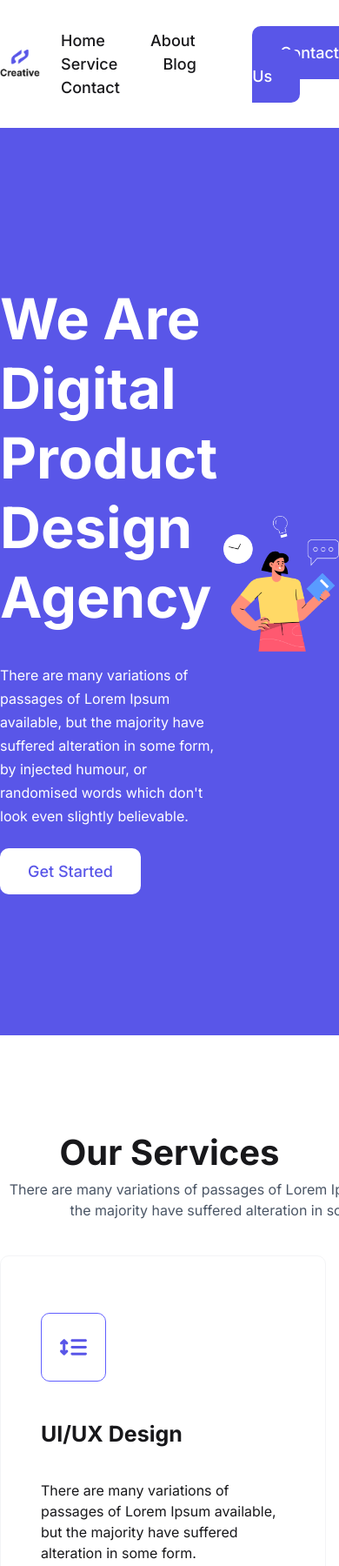
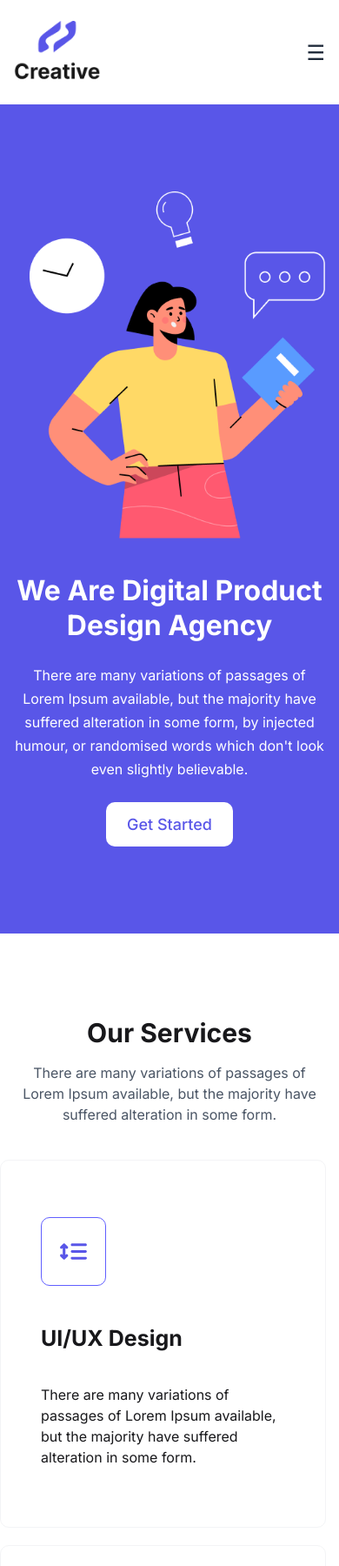
Before and after one commit to MD-Sabbir-Hosain-Rafi99/HW25, a website: page index.html in a window 390 px wide. Shown: the top 1800 px of the page at 87% size. Drawn offline with Linux system fonts and the light colour scheme.

Commit message:
Navbar and Banner Section Responsive Complete

```diff
--- a/index.html
+++ b/index.html
@@ -1,11 +1,9 @@
 <!DOCTYPE html>
 <html lang="en">
-
 <head>
   <meta charset="UTF-8" />
   <meta name="viewport" content="width=device-width, initial-scale=1.0" />
   <title>HW 25</title>
-
   <!-- Google Fonts Start -->
   <link rel="preconnect" href="https://fonts.googleapis.com" />
   <link rel="preconnect" href="https://fonts.gstatic.com" crossorigin />
@@ -13,107 +11,76 @@
     href="https://fonts.googleapis.com/css2?family=Inter:ital,opsz,wght@0,14..32,100..900;1,14..32,100..900&display=swap"
     rel="stylesheet" />
   <!-- Google Fonts End -->
-
   <link rel="stylesheet" href="src/output.css" />
 </head>
-
 <body>
   <!-- NavBar Part Start -->
-  <div class="py-[33px]">
-    <div class="max-w-container m-auto">
+<div class="py-6">
+  <div class="max-w-container m-auto px-4">
     <div class="flex items-center justify-between">
-        <div class="">
-          <a href="#"><img src="images/Logo.png" alt="Logo.png" class="w-[100px]" /></a>
+      <!-- Logo -->
+      <a href="#"><img src="images/Logo.png" alt="Logo" class="w-[100px]" /></a>
+
+      <!-- Mobile Menu Button -->
+      <div class="lg:hidden">
+        <button id="menu-btn" class="text-gray-800 focus:outline-none text-2xl">
+          ☰
+        </button>
       </div>
-        <div class="">
-          <ul>
-            <li class="inline-block">
-              <a href="#" class="font-inter px-6 font-medium text-[18px] hover:text-primaryColor">Home</a>
-            </li>
-            <li class="inline-block">
-              <a href="#" class="font-inter px-6 font-medium text-[18px] hover:text-primaryColor">About</a>
-            </li>
-            <li class="inline-block">
-              <a href="#" class="font-inter px-6 font-medium text-[18px] hover:text-primaryColor">Service</a>
-            </li>
-            <li class="inline-block">
-              <a href="#" class="font-inter px-6 font-medium text-[18px] hover:text-primaryColor">Blog</a>
-            </li>
-            <li class="inline-block">
-              <a href="#" class="font-inter px-6 font-medium text-[18px] hover:text-primaryColor">Contact</a>
-            </li>
+
+      <!-- Nav Items -->
+      <div id="menu" class="hidden lg:flex items-center gap-6">
+        <ul class="flex flex-col lg:flex-row items-start lg:items-center gap-4 lg:gap-0">
+          <li><a href="#" class="font-inter px-4 lg:px-6 font-medium text-[18px] hover:text-primaryColor">Home</a></li>
+          <li><a href="#" class="font-inter px-4 lg:px-6 font-medium text-[18px] hover:text-primaryColor">About</a></li>
+          <li><a href="#" class="font-inter px-4 lg:px-6 font-medium text-[18px] hover:text-primaryColor">Service</a></li>
+          <li><a href="#" class="font-inter px-4 lg:px-6 font-medium text-[18px] hover:text-primaryColor">Blog</a></li>
+          <li><a href="#" class="font-inter px-4 lg:px-6 font-medium text-[18px] hover:text-primaryColor">Contact</a></li>
         </ul>
       </div>
-        <div class="">
-          <a href="#" class="font-inter text-white bg-primaryColor font-medium text-[18px] py-5 px-8 rounded-10">Contact
-            Us</a>
+
+      <!-- Contact Button -->
+      <div class="hidden lg:block">
+        <a href="#" class="font-inter text-white bg-primaryColor font-medium text-[18px] py-3 px-6 rounded-[10px]">Contact Us</a>
       </div>
+    </div>
+
+    <!-- Mobile Dropdown -->
+    <div id="mobile-menu" class="lg:hidden hidden mt-4">
+      <ul class="flex flex-col gap-4 text-center">
+        <li><a href="#" class="block text-[18px] font-medium text-gray-800 hover:text-primaryColor">Home</a></li>
+        <li><a href="#" class="block text-[18px] font-medium text-gray-800 hover:text-primaryColor">About</a></li>
+        <li><a href="#" class="block text-[18px] font-medium text-gray-800 hover:text-primaryColor">Service</a></li>
+        <li><a href="#" class="block text-[18px] font-medium text-gray-800 hover:text-primaryColor">Blog</a></li>
+        <li><a href="#" class="block text-[18px] font-medium text-gray-800 hover:text-primaryColor">Contact</a></li>
+        <li><a href="#" class="block bg-primaryColor text-white font-medium text-[18px] py-3 px-6 rounded-[10px]">Contact Us</a></li>
+      </ul>
     </div>
   </div>
 </div>
 
-  <!-- <div class="navbar bg-amber-800 shadow-sm py-[33px]">
-      <div class="navbar">
-        <div class="dropdown">
-          <div tabindex="0" role="button" class="btn btn-ghost lg:hidden">
-            <svg xmlns="http://www.w3.org/2000/svg" class="h-5 w-5" fill="none" viewBox="0 0 24 24" stroke="currentColor"> <path stroke-linecap="round" stroke-linejoin="round" stroke-width="2" d="M4 6h16M4 12h8m-8 6h16" /> </svg>
-          </div>
-          <ul
-            tabindex="0"
-            class="menu menu-sm dropdown-content bg-base-100 rounded-box z-1 mt-3 w-52 p-2 shadow">
-            <li><a>Item 1</a></li>
-            <li>
-              <a>Parent</a>
-              <ul class="p-2">
-                <li><a>Submenu 1</a></li>
-                <li><a>Submenu 2</a></li>
-              </ul>
-            </li>
-            <li><a>Item 3</a></li>
-          </ul>
-        </div>
-        <a class="btn btn-ghost text-xl"><img src="images/Logo.png" alt="Logo.png" class="w-[90px]"></a>
-      </div>
-      <div class="navbar-center hidden lg:flex">
-        <ul class="menu menu-horizontal px-1">
-          <li><a>Item 1</a></li>
-          <li>
-            <details>
-              <summary>Parent</summary>
-              <ul class="p-2">
-                <li><a>Submenu 1</a></li>
-                <li><a>Submenu 2</a></li>
-              </ul>
-            </details>
-          </li>
-          <li><a>Item 3</a></li>
-        </ul>
-      </div>
-      <div class="navbar-end">
-        <a class="btn">Button</a>
-      </div>
-    </div> -->
-  <!-- NavBar Part End -->
-
 <!-- Banner Part Start -->
-  <div class="pt-[180px] pb-[175px] bg-primaryColor">
-    <div class="max-w-container m-auto">
-      <div class="flex justify-between items-center">
-        <div class="w-[542px]">
-          <h1 class="font-inter font-bold text-white text-[65px] leading-lineHeight">
+<div class="pt-[100px] lg:pt-[180px] pb-[100px] lg:pb-[175px] bg-primaryColor">
+  <div class="max-w-container m-auto px-4">
+    <div class="flex flex-col-reverse lg:flex-row justify-between items-center gap-10">
+      <!-- Banner Text -->
+      <div class="lg:w-[542px] text-center lg:text-left">
+        <h1 class="font-inter font-bold text-white text-[32px] sm:text-[45px] lg:text-[65px] leading-tight">
           We Are Digital Product Design Agency
         </h1>
-          <p class="font-inter text-white text-[16px] leading-[27px] py-9">
+        <p class="font-inter text-white text-[16px] leading-[27px] py-6 lg:py-9">
           There are many variations of passages of Lorem Ipsum available,
           but the majority have suffered alteration in some form, by
           injected humour, or randomised words which don't look even
           slightly believable.
         </p>
-          <a href="#" class="font-inter text-primaryColor bg-white font-medium text-[18px] py-4 px-8 rounded-10">Get
+        <a href="#" class="inline-block font-inter text-primaryColor bg-white font-medium text-[18px] py-3 px-6 rounded-[10px]">Get
           Started</a>
       </div>
-        <div class="">
-          <img src="images/banner.png" alt="banner.png" />
+
+      <!-- Banner Image -->
+      <div>
+        <img src="images/banner.png" alt="banner" class="w-full max-w-[500px] lg:max-w-none" />
       </div>
     </div>
   </div>
@@ -121,13 +88,14 @@
 <!-- Banner Part End -->
 
   <!-- Services Part Start -->
-  <div class="max-w-container m-auto text-center pt-[105px] pb-10">
-    <h3 class="font-inter font-bold text-[40px]">Our Services</h3>
-    <p class="font-inter text-gray-600 m-auto w-[542px]">
+  <div class="max-w-screen-xl mx-auto text-center pt-24 pb-10 px-4 sm:px-6 lg:px-8">
+    <h3 class="font-inter font-bold text-3xl sm:text-4xl">Our Services</h3>
+    <p class="font-inter text-gray-600 mx-auto mt-4 max-w-md sm:max-w-lg lg:max-w-2xl">
       There are many variations of passages of Lorem Ipsum available, but the
       majority have suffered alteration in some form.
     </p>
   </div>
+
   <!-- Services Cards Start -->
   <div class="max-w-container m-auto pb-[110px]">
     <div class="flex flex-wrap justify-between gap-y-5">
@@ -283,8 +251,8 @@
   <!-- Portfolio Part Start -->
   <div class="max-w-container m-auto">
     <div class="text-center pb-[50px]">
-      <h3 class="font-inter font-bold text-[40px]">Our Work Portfolio</h3>
-      <p class="font-inter text-gray-600 m-auto w-[542px]">
+      <h3 class="font-inter font-bold text-3xl sm:text-4xl">Our Work Portfolio</h3>
+      <p class="font-inter text-gray-600 mx-auto mt-4 max-w-md sm:max-w-lg lg:max-w-2xl">
         There are many variations of passages of Lorem Ipsum available, but
         the majority have suffered alteration in some form.
       </p>
@@ -887,6 +855,15 @@
     </nav>
   </footer>
   <!-- Footer Section End  -->
+
+  <script>
+    const btn = document.getElementById('menu-btn');
+    const menu = document.getElementById('mobile-menu');
+
+    btn.addEventListener('click', () => {
+      menu.classList.toggle('hidden');
+    });
+  </script>
+
 </body>
-
 </html>
```
Also changed, not shown: src/output.css. Lines whose indentation alone changed are shown as unchanged.
